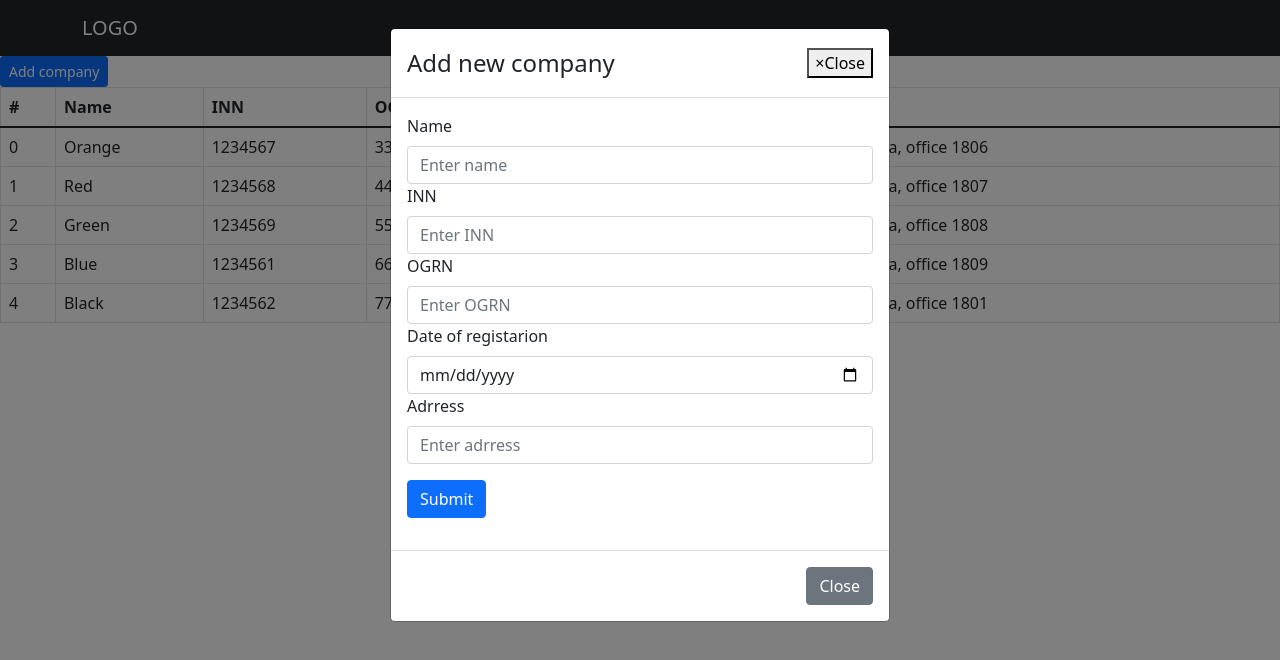
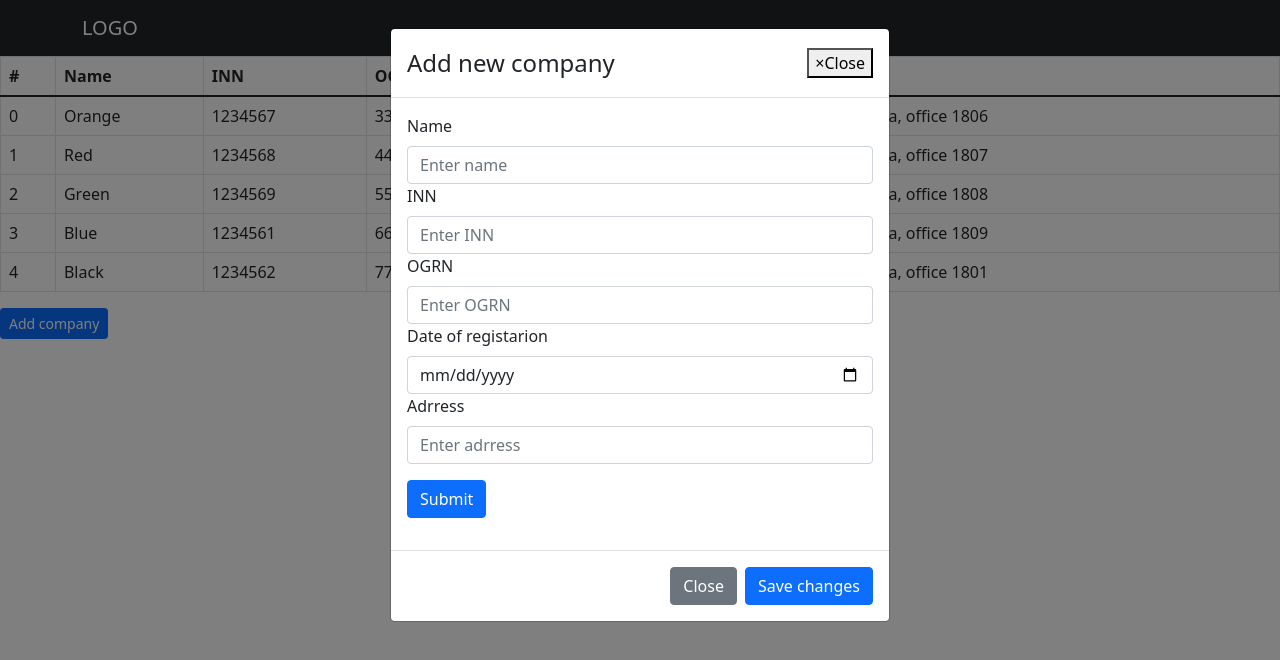
Before and after one commit to Konton022/react-egeuki, a React (Create React App) app: page / in a window 1280 px wide. Both pictures are taken after a click on the button "Add company". Shown: the top 660 px of the page. Built offline with nearby package versions, Linux system fonts and the light colour scheme.

Commit message:
1 file modified, 3 added, 3 deleted

```diff
--- a/src/App.js
+++ b/src/App.js
@@ -4,30 +4,31 @@ import './style.css';
 import 'bootstrap/dist/css/bootstrap.min.css';
 import { Button, Navbar, Container, Table, Modal } from 'react-bootstrap';
 import Firms from './FIRMS.js';
-import MyTable from './components/myTable'
-import NaviBar from './components/naviBar'
-import MyModal from './components/myModal'
-
+import ScopeTable from './components/scopeTable';
+import NaviBar from './components/naviBar';
+import AddModal from './components/addModal';
 
 export default function App() {
   const [firms, setFirms] = useState(Firms);
-  const [modal, setModal] = useState(false)
-  const handleClickModal = () => {setModal(!modal)}
+  const [modal, setModal] = useState(false);
+  const handleClickModal = () => {
+    setModal(!modal);
+  };
 
-  console.log('modal', modal)
-
+  console.log('modal', modal);
 
   return (
     <div>
       <NaviBar />
-      <Button size="sm" onClick={handleClickModal}>
+
+
+        <AddModal modal={modal} handleClickButton={handleClickModal} />
+        <ScopeTable firms={firms} />
+
+        <Button size="sm" onClick={handleClickModal}>
         Add company
       </Button>
-      <MyModal modal={modal} handleClickButton={handleClickModal}/>
 
-
-
-      <MyTable firms={firms} />
     </div>
   );
 }
--- a/src/components/myModal.js
+++ b/src/components/addModal.js
@@ -1,24 +1,27 @@
 import React from 'react';
 import { Modal, Button } from 'react-bootstrap';
 
-import MyForm from './myForm';
+import AddForm from './addForm';
 
-const MyModal = ({ modal, handleClickButton }) => {
+const AddModal = ({ modal, handleClickButton }) => {
   return (
     <Modal show={modal} onHide={handleClickButton}>
       <Modal.Header closeButton>
         <Modal.Title>Add new company</Modal.Title>
       </Modal.Header>
       <Modal.Body>
-        <MyForm />
+        <AddForm />
       </Modal.Body>
       <Modal.Footer>
         <Button variant="secondary" onClick={handleClickButton}>
           Close
+        </Button>
+        <Button variant="primary" onClick={handleClickButton}>
+          Save changes
         </Button>
       </Modal.Footer>
     </Modal>
   );
 };
 
-export default MyModal;
+export default AddModal;
--- a/src/components/myTable.js
+++ b/src/components/scopeTable.js
@@ -1,6 +1,6 @@
 import React from 'react';
 import { Table } from 'react-bootstrap';
-const MyTable = ({ firms }) => {
+const ScopeTable = ({ firms }) => {
   return (
     <Table bordered>
       <thead>
@@ -31,4 +31,4 @@ const MyTable = ({ firms }) => {
   );
 };
 
-export default MyTable;
+export default ScopeTable;
```
Also changed, not shown: src/components/addForm.js (renamed from src/components/myForm.js).
